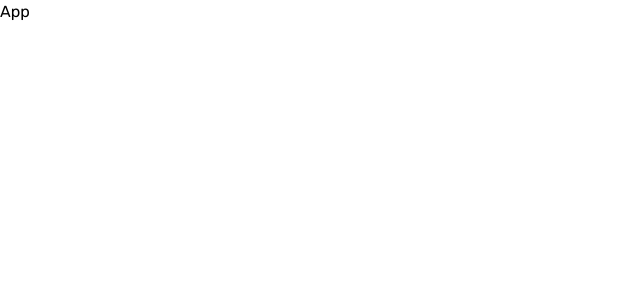
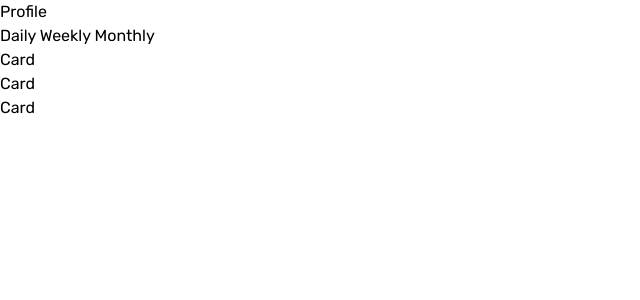
Before and after one commit to revuwem/time-tracking-dashboard, a React (Vite) app: page / in a window 1280 px wide. Shown: the top 300 px of the page, without its empty margins (0-640 px from the left). Built offline with nearby package versions, Linux system fonts and the light colour scheme.

Commit message:
feat(components): create primary components boilerplates

```diff
--- a/src/App.tsx
+++ b/src/App.tsx
@@ -1,5 +1,15 @@
+import Dashboard from "./components/Dashboard";
+import Profile from "./components/Profile";
+import TimeSelector from "./components/TimeSelector";
+
 function App() {
-  return <div>App</div>;
+  return (
+    <main>
+      <Profile />
+      <TimeSelector />
+      <Dashboard />
+    </main>
+  );
 }
 
 export default App;
--- /dev/null
+++ b/src/components/Card/Card.tsx
@@ -0,0 +1,7 @@
+type CardProps = {};
+
+const Card: React.FC<CardProps> = ({}) => {
+  return <div>Card</div>;
+};
+
+export default Card;
--- /dev/null
+++ b/src/components/Card/index.tsx
@@ -0,0 +1,3 @@
+import Card from "./Card";
+
+export default Card;
--- /dev/null
+++ b/src/components/Dashboard/Dashboard.tsx
@@ -0,0 +1,15 @@
+import Card from "../Card";
+
+type DashboardProps = {};
+
+const Dashboard: React.FC<DashboardProps> = ({}) => {
+  return (
+    <div>
+      <Card />
+      <Card />
+      <Card />
+    </div>
+  );
+};
+
+export default Dashboard;
--- /dev/null
+++ b/src/components/Dashboard/index.tsx
@@ -0,0 +1,3 @@
+import Dashboard from "./Dashboard";
+
+export default Dashboard;
--- /dev/null
+++ b/src/components/Profile/Profile.tsx
@@ -0,0 +1,7 @@
+type ProfileProps = {};
+
+const Profile: React.FC<ProfileProps> = ({}) => {
+  return <div>Profile</div>;
+};
+
+export default Profile;
--- /dev/null
+++ b/src/components/Profile/index.tsx
@@ -0,0 +1,3 @@
+import Profile from "./Profile";
+
+export default Profile;
--- /dev/null
+++ b/src/components/TimeSelector/TimeSelector.tsx
@@ -0,0 +1,7 @@
+type TimeSelectorProps = {};
+
+const TimeSelector: React.FC<TimeSelectorProps> = ({}) => {
+  return <div>Daily Weekly Monthly</div>;
+};
+
+export default TimeSelector;
--- /dev/null
+++ b/src/components/TimeSelector/index.tsx
@@ -0,0 +1,3 @@
+import TimeSelector from "./TimeSelector";
+
+export default TimeSelector;
```
Also changed, not shown: src/main.tsx (+7 -7 lines).
